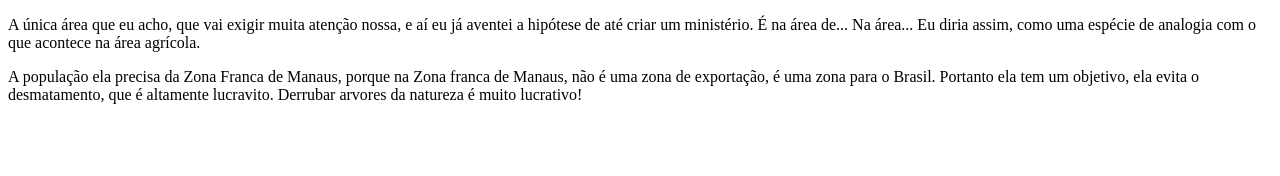
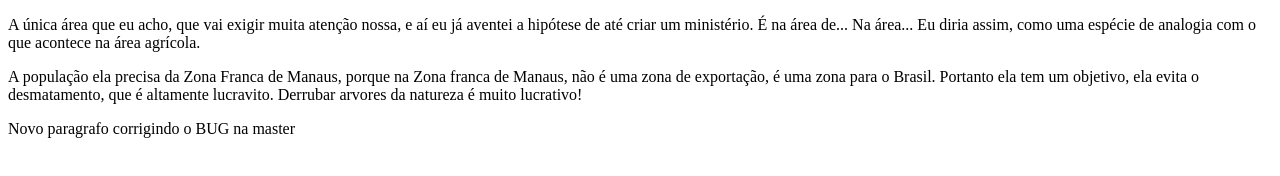
Before and after one commit to RCCandido/usando-git, a plain HTML site: page index.html in a window 1280 px wide. Drawn offline with Linux system fonts and the light colour scheme.

Commit message:
Corrigindo o bug na master

```diff
--- a/index.html
+++ b/index.html
@@ -7,5 +7,6 @@
 <body>
 <p>A única área que eu acho, que vai exigir muita atenção nossa, e aí eu já aventei a hipótese de até criar um ministério. É na área de... Na área... Eu diria assim, como uma espécie de analogia com o que acontece na área agrícola.</p>
 <p>A população ela precisa da Zona Franca de Manaus, porque na Zona franca de Manaus, não é uma zona de exportação, é uma zona para o Brasil. Portanto ela tem um objetivo, ela evita o desmatamento, que é altamente lucravito. Derrubar arvores da natureza é muito lucrativo!</p>
+<p>Novo paragrafo corrigindo o BUG na master</p>
 </body>
 </html>
```
